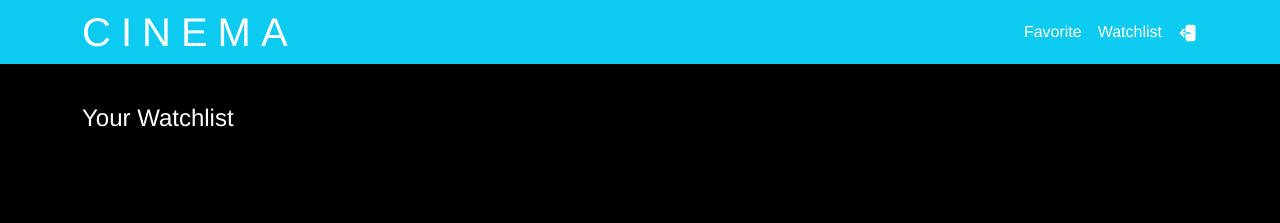
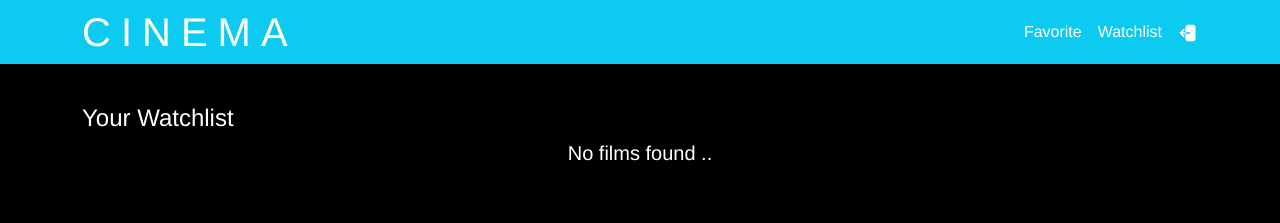
Before and after one commit to mkurniaiqbal/Porto_Cinema, a React (Vite) app: page /watch-list in a window 1280 px wide. Shown: the top 223 px of the page. Built offline with nearby package versions, Linux system fonts and the light colour scheme; sample sign-in values are in the browser's storage.

Commit message:
menghandle ketika tidak ada film

```diff
--- a/src/components/card/Card.jsx
+++ b/src/components/card/Card.jsx
@@ -33,7 +33,12 @@ function Card({ films, headerCard, className, className2 }) {
             <h4>{headerCard}</h4>
           </div>
 
-          {films.map((film) => (
+          {films.length == 0 ? (
+            <div className="text-center">
+              <h5>No films found ..</h5>
+            </div>
+          ) : (
+            films.map((film) => (
               <div
                 className="col-6 col-sm-4 col-md-3 col-lg-2 py-2"
                 key={film.id}
@@ -86,7 +91,8 @@ function Card({ films, headerCard, className, className2 }) {
                   </div>
                 </div>
               </div>
-          ))}
+            ))
+          )}
         </div>
       </div>
     </div>
```
Lines whose indentation alone changed are shown as unchanged.
